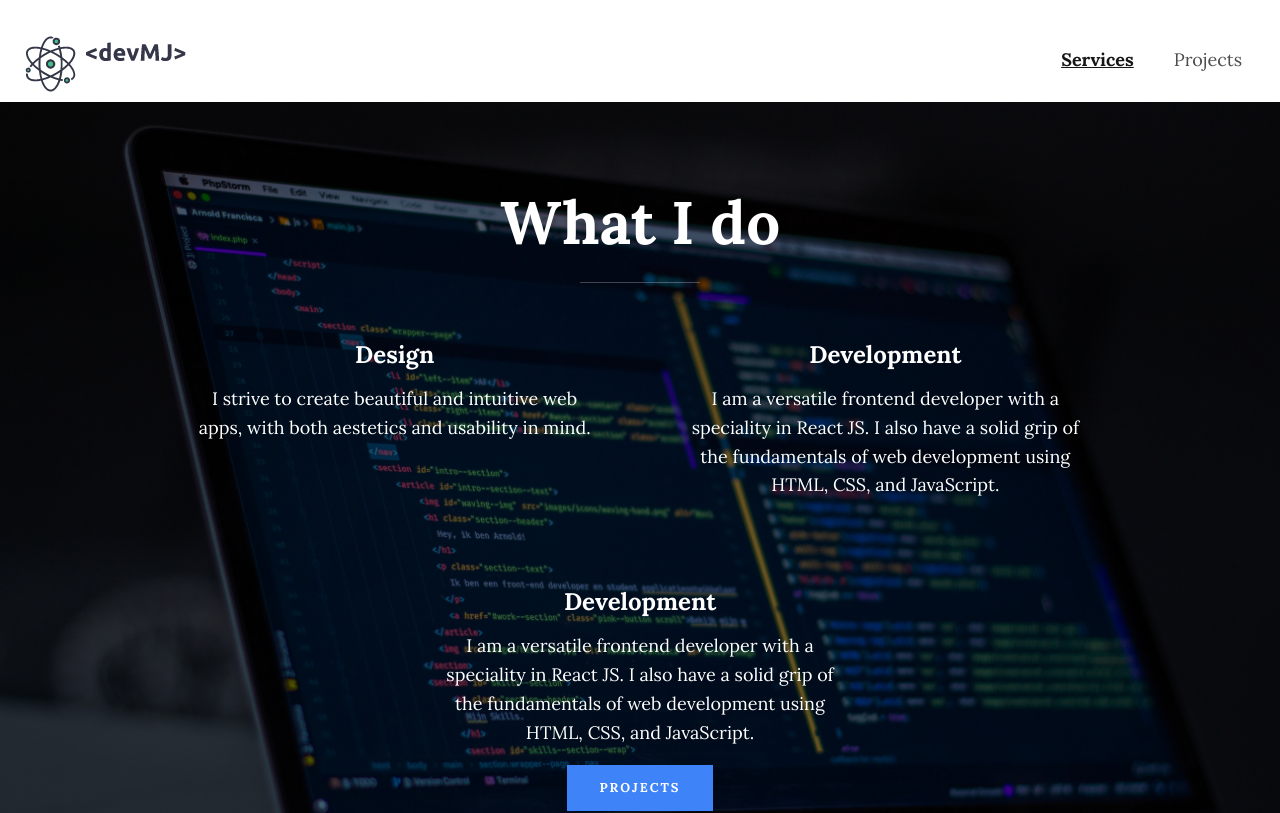
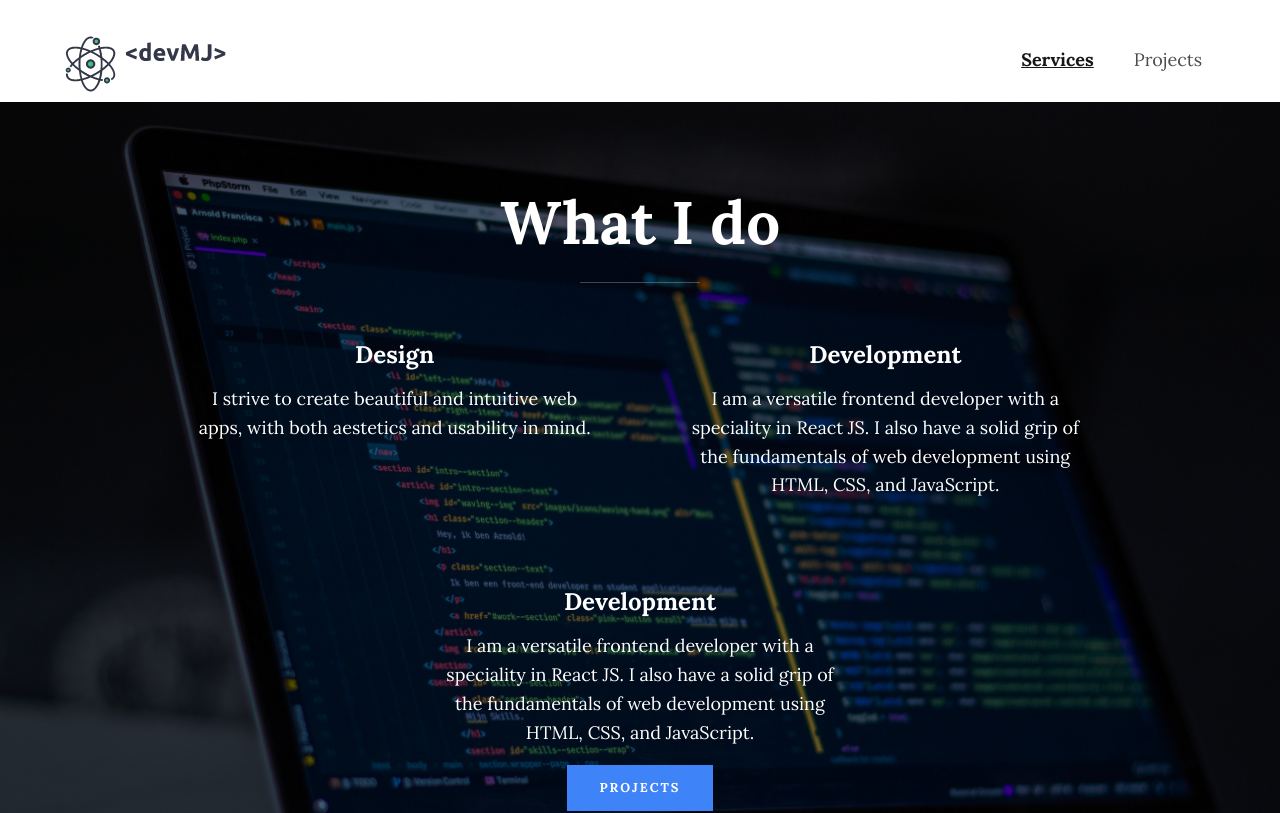
Before and after one commit to mjlearn13/portfolio, a React (Vite) app: page /myservices in a window 1280 px wide. Shown: the top 813 px of the page. Built offline with nearby package versions, Linux system fonts and the light colour scheme.

Commit message:
css on header and colours

```diff
--- a/src/index.css
+++ b/src/index.css
@@ -100,8 +100,8 @@ strong { font-weight: var(--fw-bold) }
   bottom: 20px;
   right: 20px;
   font-size: var(--fs-h2);
-  background: orange;
-  color: white;
+  background: var(--color-accent);
+  color: var(--color-light);
   cursor: pointer;
   border-radius: 50%;
   border: none;
@@ -109,7 +109,7 @@ strong { font-weight: var(--fw-bold) }
 }
 
 .back-to-top:hover {
-  background: red;
+  background: var(--color-dark);;
 }
 /* Typography */
 
@@ -163,13 +163,16 @@ h3 { font-size: var(--fs-h3) }
 header {
     display: flex;
     align-items: center;
-    justify-content: space-between;
+    justify-content: space-around;
     padding: 1em;
     padding-bottom: 0;
+    max-width: 1200px;
+    margin: 0 auto;
 }
 
 .logo {
     max-width: 100px;
+   margin-right: auto;
 }
 
 nav a {
```
